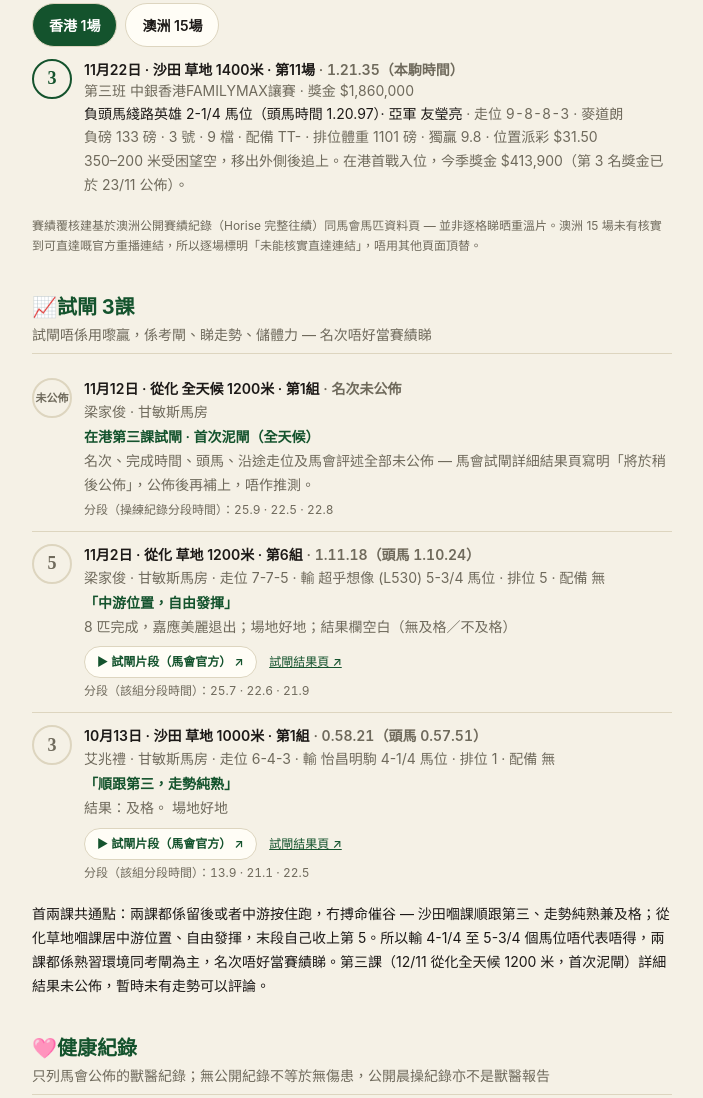
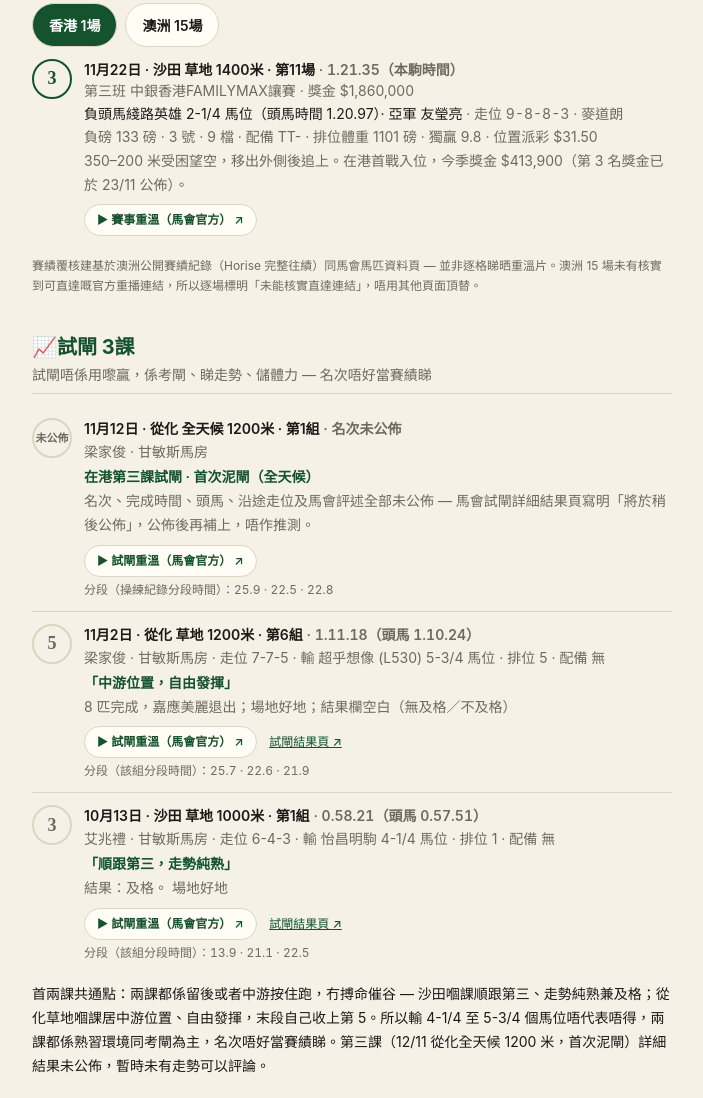
Before and after one commit to taiwah1995/san-zhi-ma-guan-zhu-zu, a plain HTML site: page tian-dao-tie-ji.html in a window 1280 px wide. Shown: the part 9121-10219 px from the top of the page, without its empty margins (288-991 px from the left). Drawn offline with Linux system fonts and the light colour scheme.

Commit message:
Update tian-dao-tie-ji.html (2026-11-23)

```diff
--- a/tian-dao-tie-ji.html
+++ b/tian-dao-tie-ji.html
@@ -753,6 +753,7 @@
             <p style="margin-top:2px;font-size:14px">負頭馬綫路英雄 2-1/4 馬位（頭馬時間 1.20.97）· 亞軍 友瑩亮<span class="tnum" style="color:var(--dim)"> · 走位 9-8-8-3</span><span style="color:var(--dim)"> · 麥道朗</span></p>
             <p style="margin-top:2px;font-size:14px;color:var(--dim)">負磅 133 磅 · 3 號 · 9 檔 · 配備 TT- · 排位體重 1101 磅 · 獨贏 9.8 · 位置派彩 $31.50</p>
             <p style="margin-top:2px;font-size:14px;line-height:1.7;color:var(--dim)">350–200 米受困望空，移出外側後追上。在港首戰入位，今季獎金 $413,900（第 3 名獎金已於 23/11 公佈）。</p>
+            <a class="video-link" href="https://racing.hkjc.com/contentAsset/videoplayer_v4/video-player-iframe_v4.html?type=replay-full&amp;date=20261122&amp;no=11&amp;lang=chi&amp;noPTbar=false&amp;noLeading=false&amp;videoParam=PD&amp;rf=http://racing.hkjc.com/zh-hk/local/information/localresults?racedate=2026/11/22&amp;Racecourse=ST&amp;RaceNo=11&amp;pageid=racing/local" target="_blank" rel="noreferrer" aria-label="賽事重溫（馬會官方）（新視窗開啟）">▶ 賽事重溫（馬會官方） ↗</a>
           </div>
         </li>
           </ul>
@@ -929,6 +930,7 @@
               <p style="margin-top:2px;font-size:14px;color:var(--dim)">梁家俊 · 甘敏斯馬房</p>
               <p style="margin-top:4px;font-size:14px;font-weight:600;color:var(--accent)">在港第三課試閘 · 首次泥閘（全天候）</p>
               <p style="margin-top:2px;font-size:14px;line-height:1.7;color:var(--dim)">名次、完成時間、頭馬、沿途走位及馬會評述全部未公佈 — 馬會試閘詳細結果頁寫明「將於稍後公佈」，公佈後再補上，唔作推測。</p>
+              <a class="video-link" href="https://racing.hkjc.com/contentAsset/videoplayer_v4/video-player-iframe_v4.html?type=brts&amp;date=20261112&amp;rc=ch&amp;no=01&amp;lang=chi&amp;rf=http://racing.hkjc.com/zh-hk/local/information/archive/btresult?Date=2026/11/12&amp;pageid=racing/local&amp;jumpTime=67" target="_blank" rel="noreferrer" aria-label="試閘重溫（馬會官方）（新視窗開啟）">▶ 試閘重溫（馬會官方） ↗</a>
               <p style="margin-top:4px;font-size:12px;color:var(--dim)">分段（操練紀錄分段時間）：<span class="tnum">25.9 · 22.5 · 22.8</span></p>
             </div>
           </li>
@@ -939,7 +941,7 @@
               <p style="margin-top:2px;font-size:14px;color:var(--dim)">梁家俊 · 甘敏斯馬房 · 走位 7-7-5 · 輸 超乎想像 (L530) 5-3/4 馬位 · 排位 5 · 配備 無</p>
               <p style="margin-top:4px;font-size:14px;font-weight:600;color:var(--accent)">「中游位置，自由發揮」</p>
               <p style="margin-top:2px;font-size:14px;line-height:1.7;color:var(--dim)">8 匹完成，嘉應美麗退出；場地好地；結果欄空白（無及格／不及格）</p>
-              <a class="video-link" href="https://racing.hkjc.com/contentAsset/videoplayer_v4/video-player-iframe_v4.html?type=brts&amp;date=20261102&amp;rc=ch&amp;no=06&amp;lang=chi&amp;rf=http://racing.hkjc.com/zh-hk/local/information/btresult?Date=2026/11/02&amp;pageid=racing/local&amp;jumpTime=54" target="_blank" rel="noreferrer" aria-label="試閘片段（馬會官方）（新視窗開啟）">▶ 試閘片段（馬會官方） ↗</a>
+              <a class="video-link" href="https://racing.hkjc.com/contentAsset/videoplayer_v4/video-player-iframe_v4.html?type=brts&amp;date=20261102&amp;rc=ch&amp;no=06&amp;lang=chi&amp;rf=http://racing.hkjc.com/zh-hk/local/information/archive/btresult?Date=2026/11/02&amp;pageid=racing/local&amp;jumpTime=54" target="_blank" rel="noreferrer" aria-label="試閘重溫（馬會官方）（新視窗開啟）">▶ 試閘重溫（馬會官方） ↗</a>
               <a href="https://racing.hkjc.com/zh-hk/local/information/btresult?Date=02/11/2026" target="_blank" rel="noreferrer" style="display:inline-block;margin-top:8px;margin-left:8px;font-size:12px;font-weight:500">試閘結果頁 ↗</a>
               <p style="margin-top:4px;font-size:12px;color:var(--dim)">分段（該組分段時間）：<span class="tnum">25.7 · 22.6 · 21.9</span></p>
             </div>
@@ -951,7 +953,7 @@
               <p style="margin-top:2px;font-size:14px;color:var(--dim)">艾兆禮 · 甘敏斯馬房 · 走位 6-4-3 · 輸 怡昌明駒 4-1/4 馬位 · 排位 1 · 配備 無</p>
               <p style="margin-top:4px;font-size:14px;font-weight:600;color:var(--accent)">「順跟第三，走勢純熟」</p>
               <p style="margin-top:2px;font-size:14px;line-height:1.7;color:var(--dim)">結果：及格。 場地好地</p>
-              <a class="video-link" href="https://racing.hkjc.com/contentAsset/videoplayer_v4/video-player-iframe_v4.html?type=brts&amp;date=20261013&amp;rc=st&amp;no=01&amp;lang=chi&amp;rf=http://racing.hkjc.com/zh-hk/local/information/archive/btresult?Date=2026/10/13&amp;pageid=racing/local&amp;jumpTime=70" target="_blank" rel="noreferrer" aria-label="試閘片段（馬會官方）（新視窗開啟）">▶ 試閘片段（馬會官方） ↗</a>
+              <a class="video-link" href="https://racing.hkjc.com/contentAsset/videoplayer_v4/video-player-iframe_v4.html?type=brts&amp;date=20261013&amp;rc=st&amp;no=01&amp;lang=chi&amp;rf=http://racing.hkjc.com/zh-hk/local/information/archive/btresult?Date=2026/10/13&amp;pageid=racing/local&amp;jumpTime=70" target="_blank" rel="noreferrer" aria-label="試閘重溫（馬會官方）（新視窗開啟）">▶ 試閘重溫（馬會官方） ↗</a>
               <a href="https://racing.hkjc.com/zh-hk/local/information/btresult?Date=13/10/2026" target="_blank" rel="noreferrer" style="display:inline-block;margin-top:8px;margin-left:8px;font-size:12px;font-weight:500">試閘結果頁 ↗</a>
               <p style="margin-top:4px;font-size:12px;color:var(--dim)">分段（該組分段時間）：<span class="tnum">13.9 · 21.1 · 22.5</span></p>
             </div>
```
